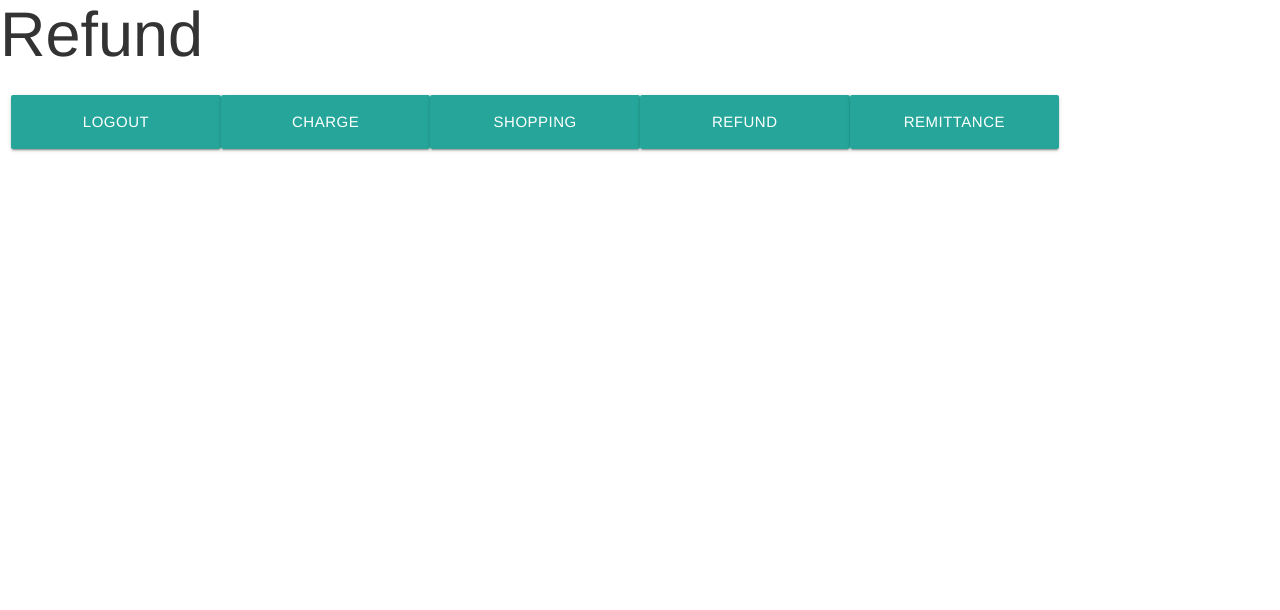
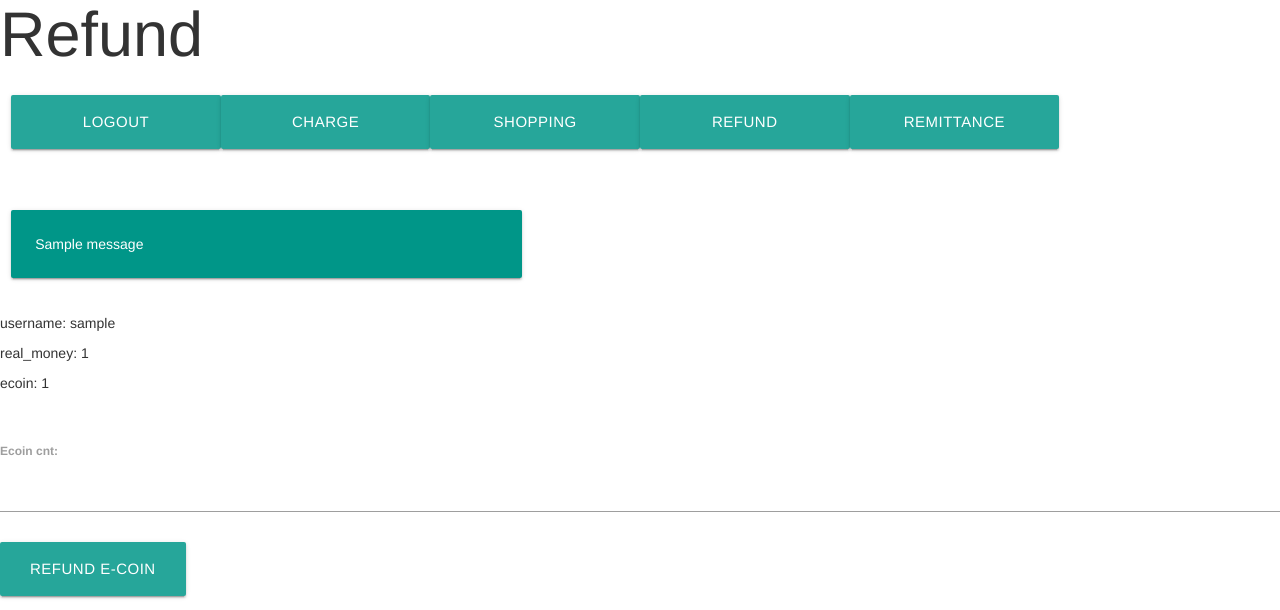
Before and after one commit to EminentStar/e-coin, a Django app: page /refund/ in a window 1280 px wide. Shown: the part 198-808 px from the top of the page. Before the commit the page ends 350 px from the top, so only its background shows below. Run offline with Django 3.2, Linux system fonts and the light colour scheme; a user stored in the database is signed in; tables that the repository leaves empty hold one stand-in row (values such as "Sample post"); one stand-in notice (Sample message) is shown; some libraries are stand-ins or nearby versions.

Commit message:
Implement the function refunding ecoin to money

```diff
--- a/e-coin-jkpark/ecoin/forms.py
+++ b/e-coin-jkpark/ecoin/forms.py
@@ -134,3 +134,34 @@ class RemitForm(forms.Form):
     def check_enough_ecoin_in_coin_account(self, coin_account):
         """ This function compare CoinAccount's ecoin to ecoin typed."""
         return coin_account.ecoin >= self.cleaned_data["ecoin_cnt"]
+
+
+class RefundForm(forms.Form):
+    ecoin_cnt = forms.IntegerField()
+
+    def save(self, username, commit=True):
+        user = User.objects.get(username=username)
+        coin_account = CoinAccount.objects.get(username=user)
+        ecoin_sent = self.cleaned_data["ecoin_cnt"]
+
+        coin_account.ecoin -= ecoin_sent
+        coin_account.real_money += ecoin_sent * ONE_ECOIN_PRICE
+
+        coin_account.save()
+
+    def validate_ecoin(self, current_username):
+        returned_dict = {'status': True, 'msg': 'Success'}
+
+        user = User.objects.get(username=current_username)
+        coin_account = CoinAccount.objects.get(username=user)
+
+        ecoin_cnt = self.cleaned_data["ecoin_cnt"]
+
+        if ecoin_cnt <= 0:
+            returned_dict['status'] = False
+            returned_dict['msg'] = 'Please input a correct number!'
+        elif coin_account.ecoin < ecoin_cnt:
+            returned_dict['status'] = False
+            returned_dict['msg'] = 'You cannot exceed your limit!'
+
+        return returned_dict
--- a/e-coin-jkpark/ecoin/templates/ecoin/refund.html
+++ b/e-coin-jkpark/ecoin/templates/ecoin/refund.html
@@ -27,4 +27,34 @@
         </form>
     </div>
     <br>
+
+    {% if messages %}
+    <div class="row">
+        <div class="col s12 m5">
+            <div class="card-panel teal">
+                {% for message in messages %}
+                    <span class="white-text">
+	            {{ message.message }}
+                    </span>
+	        {% endfor %}
+            </div>
+        </div>
+    </div>
+    {% endif %}
+
+    <div class="row">
+        <p>username: {{username}}</p>
+        <p>real_money: {{coin_account.real_money}}</p>
+        <p>ecoin: {{coin_account.ecoin}}</p>
+    </div>
+    <br>
+
+    <form id="refund" method="post" action="{% url 'refund' %}">
+	{% csrf_token %}
+	{{refund_form.as_p}}
+        <button class="btn waves-effect waves-light btn-large col s2" type="submit">
+           REFUND E-COIN
+        </button>
+    </form>
+
 {% endblock content %}
--- a/e-coin-jkpark/ecoin/views.py
+++ b/e-coin-jkpark/ecoin/views.py
@@ -7,7 +7,8 @@ from django.template import RequestContext
 from django.contrib import messages
 from django.db import transaction
 
-from .forms import UserCreationForm, LoginForm, RechargeRealMoneyForm, ExchangeEcoinForm, RemitForm
+from .forms import UserCreationForm, LoginForm, RechargeRealMoneyForm, \
+        ExchangeEcoinForm, RemitForm, RefundForm
 from .models import User, CoinAccount
 
 
@@ -138,8 +139,28 @@ def go_shopping(request):
 
 @login_required(login_url=LOGIN_URI_PATH)
 def refund(request):
-    rendered_values = {}
-    return render(request, 'ecoin/refund.html', rendered_values)
+    current_user = User.objects.get(username=request.user)
+    coin_account = CoinAccount.objects.get(username=current_user)
+
+    rendered_values = {'coin_account': coin_account, 'username': request.user}
+    if request.method == 'GET':
+        refund_form = RefundForm()
+        rendered_values['refund_form'] = refund_form
+
+        return render(request, 'ecoin/refund.html', rendered_values)
+    elif request.method == 'POST':
+        refund_form = RefundForm(request.POST)
+
+        if refund_form.is_valid():
+            validation_status = refund_form.validate_ecoin(request.user.username)
+            if validation_status.get('status'):
+                refund_form.save(request.user.username)
+            else:
+                messages.add_message(request, messages.ERROR,
+                        validation_status.get('msg'))
+
+            return redirect('refund')
+
 
 @login_required(login_url=LOGIN_URI_PATH)
 def remit(request):
```
